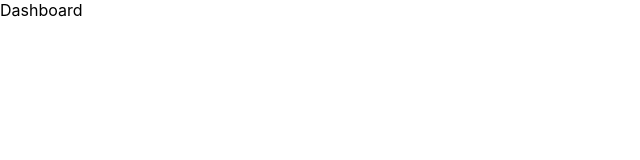
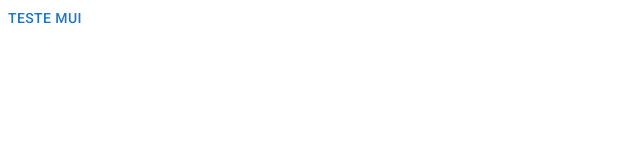
Before and after one commit to miguelsmuller/lumi-front, a React (Create React App) app: page / in a window 1280 px wide. Shown: the top 160 px of the page, without its empty margins (0-640 px from the left). Built offline with nearby package versions, Linux system fonts and the light colour scheme.

Commit message:
feat: add material ui

```diff
--- a/src/index.tsx
+++ b/src/index.tsx
@@ -1,9 +1,13 @@
 import React from "react";
 import ReactDOM from "react-dom/client";
 
-import App from "./App";
 import AppRouter from "./routes/routes";
 import "./index.css";
+
+import "@fontsource/roboto/300.css";
+import "@fontsource/roboto/400.css";
+import "@fontsource/roboto/500.css";
+import "@fontsource/roboto/700.css";
 
 const root = ReactDOM.createRoot(
   document.getElementById("root") as HTMLElement,
--- a/src/pages/dashboard/index.tsx
+++ b/src/pages/dashboard/index.tsx
@@ -1,3 +1,9 @@
+import { Button } from "@mui/material";
+
 export default function Dashboard() {
-  return <div>Dashboard</div>;
+  return (
+    <div>
+      <Button>Teste MUI</Button>
+    </div>
+  );
 }
```
Also changed, not shown: package.json (+18 -11 lines), 2 other files (tests, documents, lock files or other folders).
